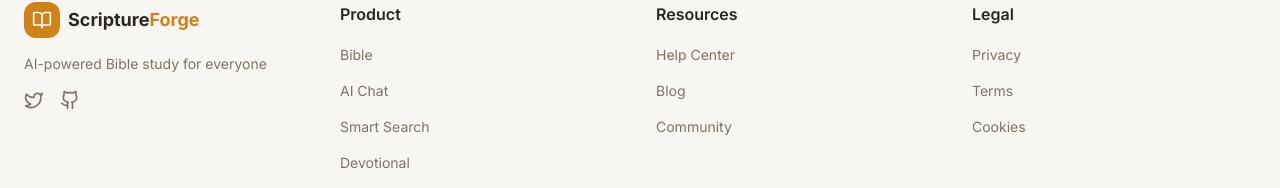
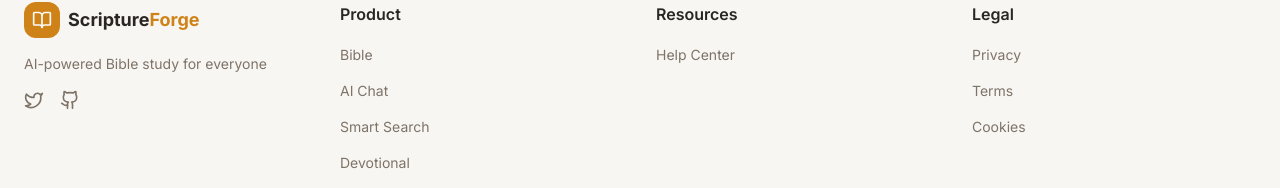
Before and after one commit to banlamano/scripture-forge-ai, a Next.js app in the folder scripture-forge-ai/: page / in a window 1280 px wide. Shown: the part 2652-2840 px from the top of the page. Built offline with nearby package versions, Linux system fonts and the light colour scheme; no server answers.

Commit message:
Remove Blog and Community links from footer

```diff
--- a/scripture-forge-ai/components/layout/footer.tsx
+++ b/scripture-forge-ai/components/layout/footer.tsx
@@ -15,8 +15,6 @@ const productLinks = [
 
 const resourceLinks = [
   { key: "helpCenter", href: "/help" },
-  { key: "blog", href: "/blog" },
-  { key: "community", href: "/community" },
 ];
 
 const legalLinks = [
```
